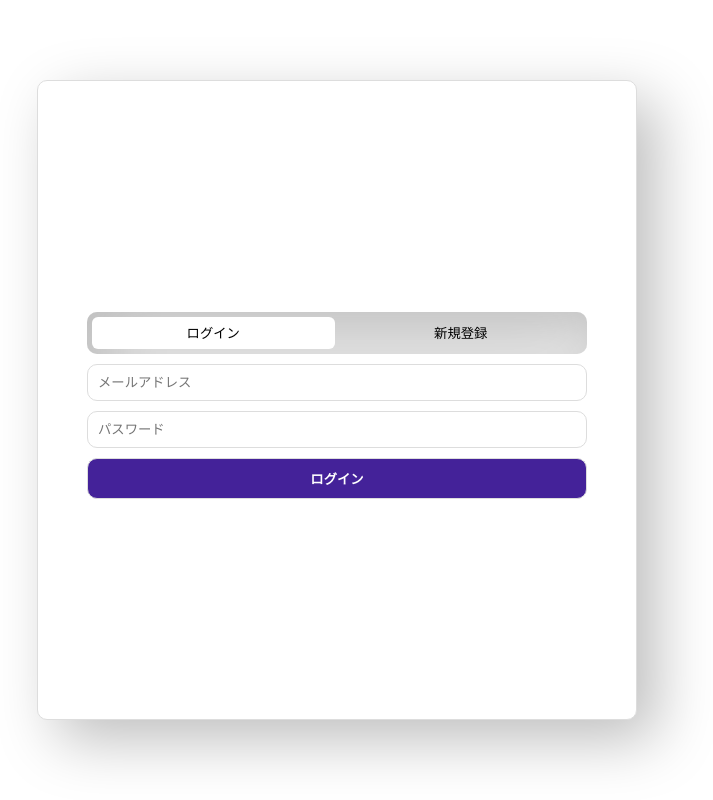
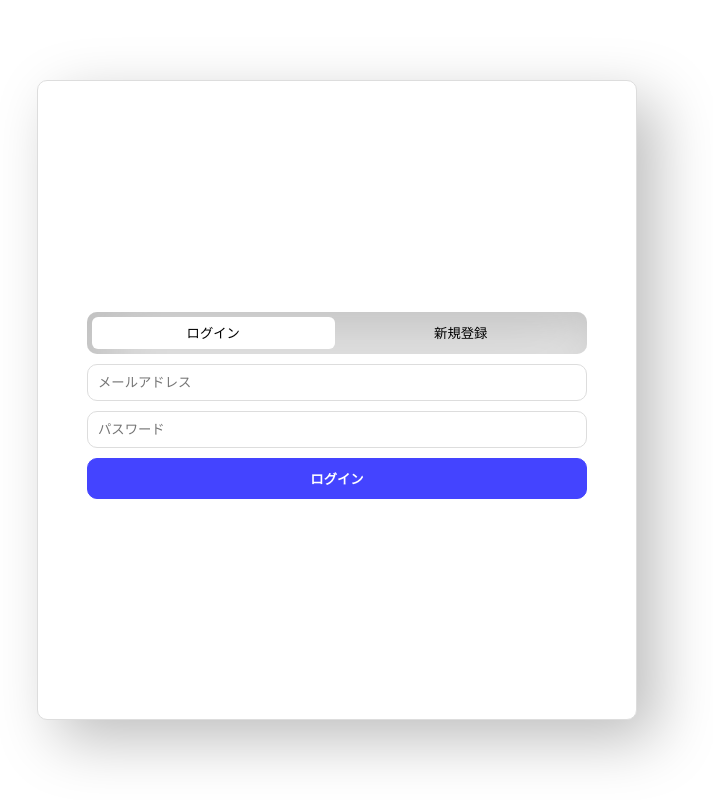
Before and after one commit to syxnji/ShareMd, a Next.js app: page /Auth in a window 1280 px wide. Shown: the whole page, without its empty margins (303-1016 px from the left). Built offline with nearby package versions, Linux system fonts and the light colour scheme.

Commit message:
修正 - 認証のデザイン

```diff
--- a/src/pages/Auth/auth.module.css
+++ b/src/pages/Auth/auth.module.css
@@ -127,8 +127,11 @@
     padding: 10px;
     font-weight: bold;
     color: #fff;
-    background-color: #429;
-    border: solid 1px #ddd;
+    background-color: #44f;
+    border: solid 1px #44f;
     border-radius: 10px;
     transition: all 0.3s;
 }
+.loginForm button:hover, .registerForm button:hover{
+    scale: 1.02;
+}
```
